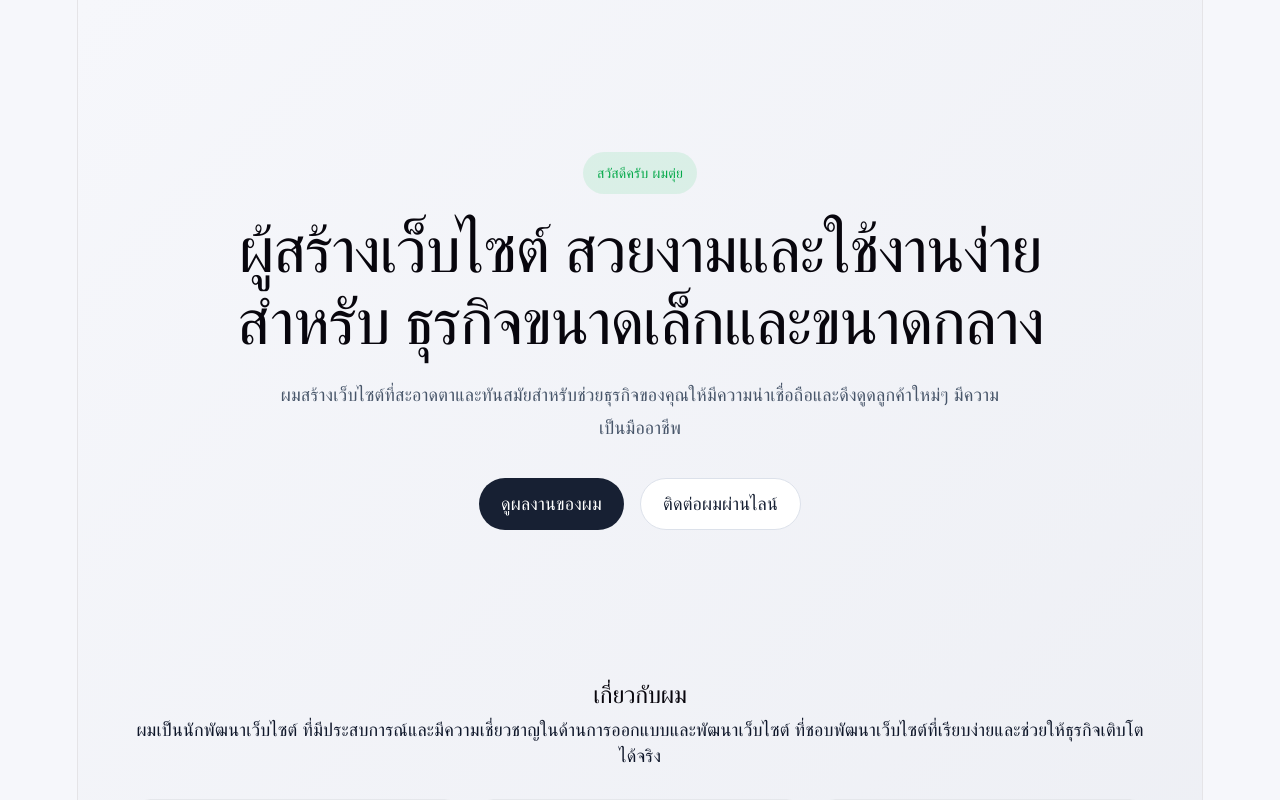
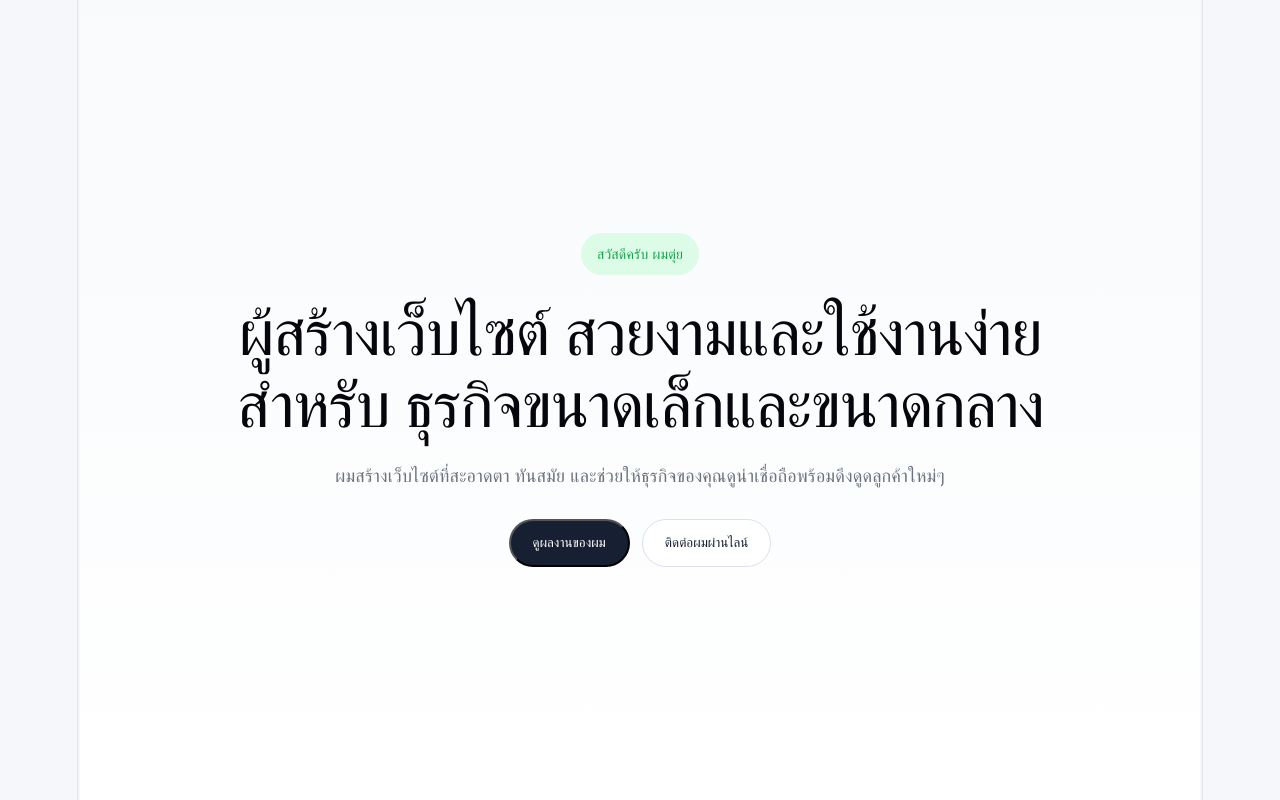
Before and after one commit to Tui-Satit/my-portfolio-site2, a React (Vite) app: page / in a window 1280 px wide. Shown: the top 800 px of the page. Built offline with nearby package versions, Linux system fonts and the light colour scheme.

Commit message:
Change Hero section

```diff
--- a/src/App.css
+++ b/src/App.css
@@ -23,10 +23,63 @@ section {
 }
 
 .hero {
+  min-height: 100vh;
+  display: flex;
+  align-items: center;
+  justify-content: center;
+  padding: 40px 20px;
+  background: linear-gradient(180deg, #f8fafc 0%, #ffffff 100%);
+}
+
+.here-container {
   text-align: center;
-  padding: 120px 20px 90px;
-  max-width: 960px;
-  margin: 0 auto;
+  max-width: 800px;
+}
+
+.hero-badge {
+  display: inline-block;
+  background: #dcfce7;
+  color: #16a34a;
+  padding: 8px 16px;
+  border-radius: 999px;
+  font-size: 14px;
+  margin-bottom: 20px;
+}
+
+.hero-title {
+  font-size: 42px;
+  font-weight: 700;
+  line-height: 1.3;
+  margin-bottom: 20px;
+}
+
+.hero-subtitle {
+  font-size: 18px;
+  color: #6b7280;
+  margin-bottom: 30px;
+}
+
+.hero-buttons {
+  display: flex;
+  justify-content: center;
+  gap: 12px;
+}
+
+.btn-primary {
+  background: #111827;
+  color: white;
+  padding: 12px 24px;
+  border-radius: 999px;
+  border: none;
+  cursor: pointer;
+}
+
+.btn-secondary {
+  background: white;
+  padding: 12px 24px;
+  border-radius: 999px;
+  border: 1px solid #d1d5db;
+  cursor: pointer;
 }
 
 .eyebrow {
@@ -152,6 +205,8 @@ section {
     background-color: #0f172a;
     color: #ffffff;
     box-shadow: 0 18px 40px rgba(15, 23, 42, 0.42);
+    transform: translateY(-2px);
+    transition: 0.2s;
   }
 
   .btn.secondary {
--- a/src/App.jsx
+++ b/src/App.jsx
@@ -1,4 +1,5 @@
 import "./App.css";
+import Hero  from "./Hero";
 
 
 
@@ -21,27 +22,12 @@ function App() {
   }
 ];
   return (
-    <main className="page">
-      <section className="hero">
-        <p className="eyebrow">สวัสดีครับ ผมตุ่ย</p>
+    <main className="portfolio-paage">
+      <section className="hero-section">
+        <Hero />
+      </section>
 
-        <h1>
-          ผู้สร้างเว็บไซต์ สวยงามและใช้งานง่าย สำหรับ ธุรกิจขนาดเล็กและขนาดกลาง
-        </h1>
 
-        <p className="heroText">
-          ผมสร้างเว็บไซต์ที่สะอาดตาและทันสมัยสำหรับช่วยธุรกิจของคุณให้มีความน่าเชื่อถือและดึงดูดลูกค้าใหม่ๆ มีความเป็นมืออาชีพ
-        </p>
-
-        <div className="heroActions">
-          <a href="#projects" className="btn primary">
-            ดูผลงานของผม
-          </a>
-          <a href="http://line.me/ti/p/~satitMe" className="btn secondary">
-            ติดต่อผมผ่านไลน์
-          </a>
-        </div>
-      </section>
 
       <section className="about">
         <h2>เกี่ยวกับผม</h2>
--- /dev/null
+++ b/src/Hero.jsx
@@ -0,0 +1,28 @@
+function Hero() {
+  return (
+    <section className="hero">
+      <div className="hero-container">
+
+        <div className="hero-badge">
+          <p>สวัสดีครับ ผมตุ่ย</p>
+        </div>
+
+        <h1 className="hero-title">
+          ผู้สร้างเว็บไซต์ สวยงามและใช้งานง่าย <br />
+           สำหรับ ธุรกิจขนาดเล็กและขนาดกลาง
+        </h1>
+
+        <p className="hero-subtitle">
+          ผมสร้างเว็บไซต์ที่สะอาดตา ทันสมัย และช่วยให้ธุรกิจของคุณดูน่าเชื่อถือพร้อมดึงดูดลูกค้าใหม่ๆ
+        </p>
+
+        <div className="hero-buttons">
+          <button className="btn primary">ดูผลงานของผม</button>
+          <button className="btn secondary">ติดต่อผมผ่านไลน์</button>
+        </div>
+      </div>
+    </section>
+  );
+}
+
+export default Hero;
```
